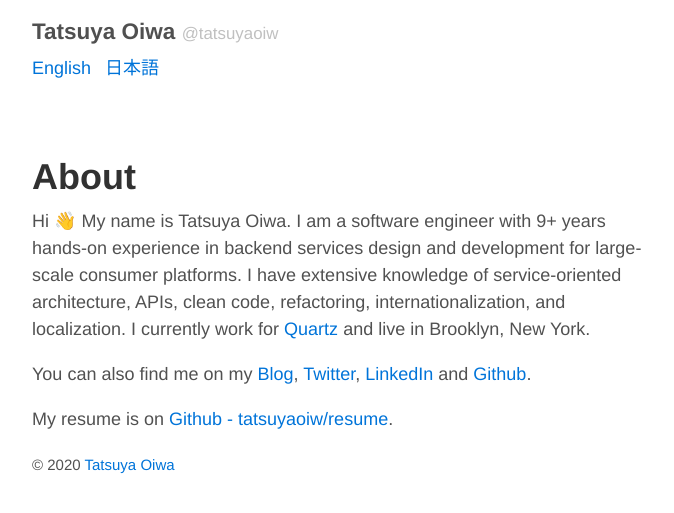
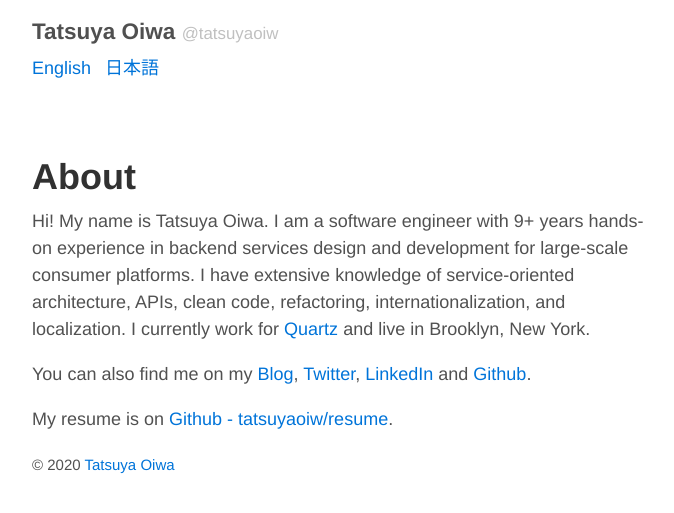
Before and after one commit to tatsuya/tatsuyaoiw.github.io, a Jekyll site: the page built from index.md, in a window 1280 px wide. Shown: the top 513 px of the page, without its empty margins (293-967 px from the left). Built offline with Jekyll 4.4.1, drawn with Linux system fonts in a browser that asks for light colours; comment, search, counter and statistics services are not loaded.

Commit message:
Update index.md

```diff
--- a/index.md
+++ b/index.md
@@ -5,7 +5,7 @@
 
 # About
 
-Hi 👋 My name is Tatsuya Oiwa. I am a software engineer with 9+ years hands-on experience in backend services design and development for large-scale consumer platforms. I have extensive knowledge of service-oriented architecture, APIs, clean code, refactoring, internationalization, and localization. I currently work for [Quartz](https://qz.com/) and live in Brooklyn, New York.
+Hi! My name is Tatsuya Oiwa. I am a software engineer with 9+ years hands-on experience in backend services design and development for large-scale consumer platforms. I have extensive knowledge of service-oriented architecture, APIs, clean code, refactoring, internationalization, and localization. I currently work for [Quartz](https://qz.com/) and live in Brooklyn, New York.
 
 You can also find me on my [Blog](https://tatsuyaoiw.com/en/), [Twitter](https://twitter.com/tatsuyaoiw), [LinkedIn](https://www.linkedin.com/in/tatsuyaoiw) and [Github](https://github.com/tatsuyaoiw).
 
```
